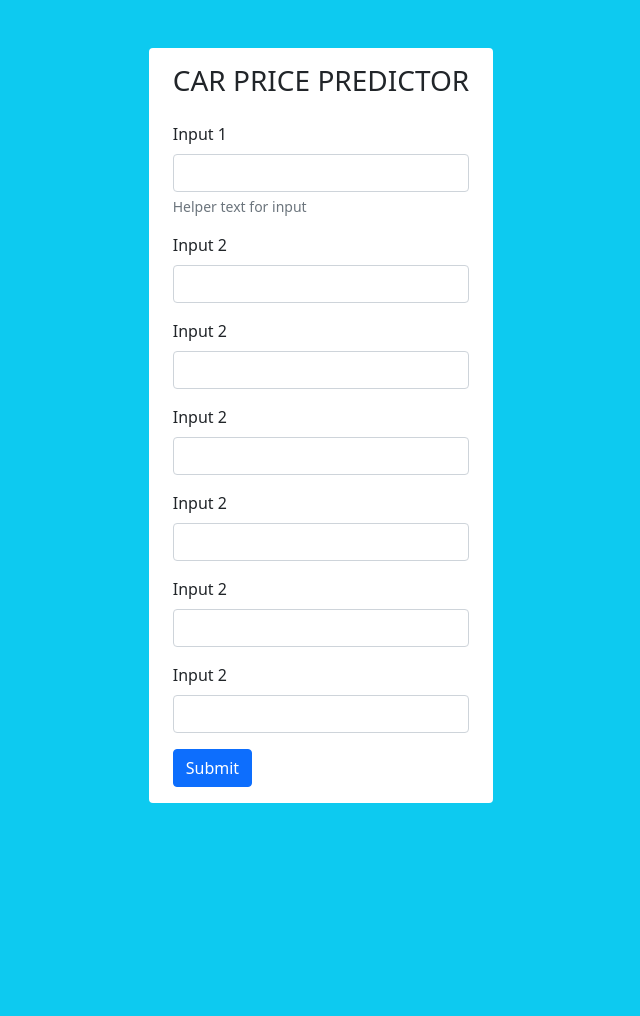
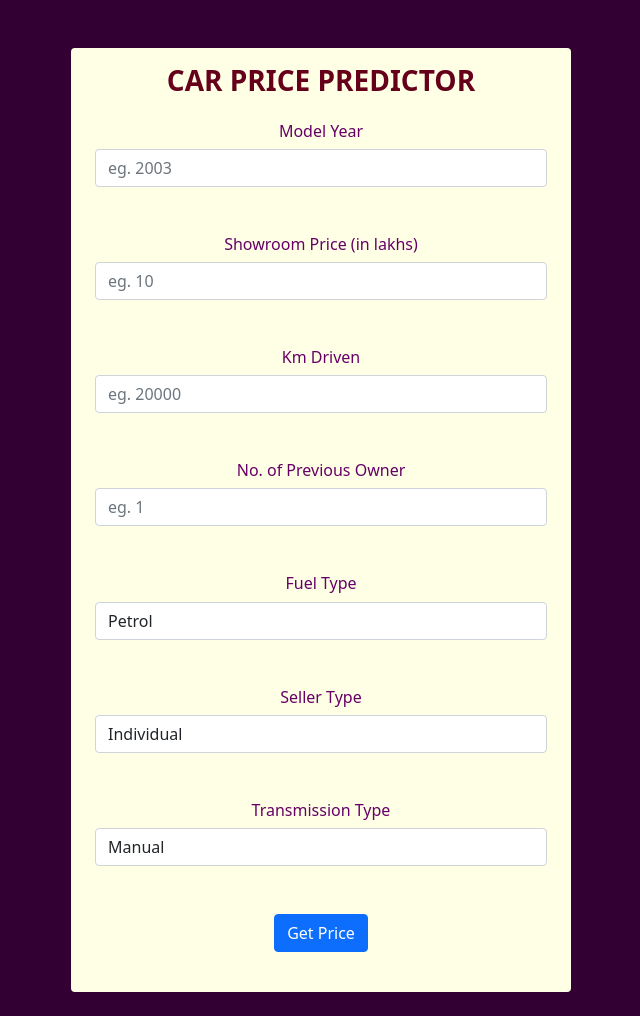
Before and after one commit to dhruv8920/Car-Price-Predictor, a Flask app: template Template/index.html in a window 1280 px wide. Shown: the whole page, without its empty margins (319-959 px from the left). Before the commit the page ends 803 px from the top, so only its background shows below. Run offline with Flask 2, Linux system fonts and the light colour scheme; the template is opened without the code that fills it, so the values that code supplies are empty; parts of the project's set-up code (start-up, migrations or seed data) failed here and were passed over.

Commit message:
Update index.html

```diff
--- a/Template/index.html
+++ b/Template/index.html
@@ -11,48 +11,83 @@
 			crossorigin="anonymous"
 		/>
 	</head>
-  <body class="bg-info d-flex align-items-center justify-content-center">
+	<body class="d-flex align-items-center justify-content-center flex-column">
 		<form
-      class="g-3 bg-white px-4 py-3 rounded-2 mt-5"
+			class="g-3 px-4 py-3 rounded-2 mt-5 mb-3"
 			onsubmit="onSubmitClick(event)"
+			action="{{ url_for('predict')}}"
+			method="POST"
+			align="center"
 		>
 			<h3 class="text-uppercase mb-4">car price predictor</h3>
-      <div class="mb-3">
-        <label for="input1" class="form-label"> Input 1 </label>
-        <input type="" class="form-control" id="input1" required />
-        <div id="input1" class="form-text">Helper text for input</div>
-      </div>
-      <div class="mb-3">
-        <label for="input2" class="form-label">Input 2</label>
-        <input type="" class="form-control" id="input2" required />
-      </div>
-      <div class="mb-3">
-        <label for="input3" class="form-label">Input 2</label>
-        <input type="" class="form-control" id="input3" required />
-      </div>
-      <div class="mb-3">
-        <label for="input4" class="form-label">Input 2</label>
-        <input type="" class="form-control" id="input4" required />
-      </div>
-      <div class="mb-3">
-        <label for="input5" class="form-label">Input 2</label>
-        <input type="" class="form-control" id="input5" required />
-      </div>
-      <div class="mb-3">
-        <label for="input6" class="form-label">Input 2</label>
-        <input type="" class="form-control" id="input6" required />
-      </div>
-      <div class="mb-3">
-        <label for="input7" class="form-label">Input 2</label>
-        <input type="" class="form-control" id="input7" required />
-      </div>
-      <button type="submit" class="btn btn-primary">Submit</button>
+			<h6>Model Year</h6>
+			<input type="text" class="form-control" name="Year" placeholder="eg. 2003" required />
+			<br /><br />
+
+			<h6>Showroom Price (in lakhs)</h6>
+			<input type="text" class="form-control" name="Present_Price" placeholder="eg. 10" required />
+			<br /><br />
+
+			<h6>Km Driven</h6>
+			<input type="text" class="form-control" name="Kms_Driven" placeholder="eg. 20000" required />
+			<br /><br />
+
+			<h6>No. of Previous Owner</h6>
+			<input type="text" class="form-control" name="Owner" placeholder="eg. 1" required />
+			<br /><br />
+
+			<h6>Fuel Type</h6>
+			<select class="form-control" name="Fuel_Type_Petrol" required>
+				<option value="petrol">Petrol</option>
+				<option value="Diesel">Diesel</option>
+				<option value="CNG">CNG</option>
+			</select>
+			<br /><br />
+
+			<h6>Seller Type</h6>
+			<select class="form-control" name="Seller_Type_Individual" required>
+				<option value="Individual">Individual</option>
+				<option value="Dealer">Dealer</option>
+			</select>
+
+			<br /><br />
+
+			<h6>Transmission Type</h6>
+			<select class="form-control" name="Transmission_Manual" required>
+				<option value="Manual">Manual</option>
+				<option value="Automatic">Automatic</option>
+			</select>
+			<br /><br />
+
+			<button type="submit" class="btn btn-primary">Get Price</button>
+
+			<br /><br />
 		</form>
-    <script
-      src="https://cdn.jsdelivr.net/npm/bootstrap@5.0.1/dist/js/bootstrap.bundle.min.js"
-      integrity="sha384-gtEjrD/SeCtmISkJkNUaaKMoLD0//ElJ19smozuHV6z3Iehds+3Ulb9Bn9Plx0x4"
-      crossorigin="anonymous"
-    ></script>
-    <script src="script.js"></script>
+
+		<h3 style="color: #ff6666">{{message}}</h3>
+
+
+	<style>
+
+	     h6{
+	     color: #660066;
+	     }
+
+	     h3{
+	     color: #66001a;
+	     font-weight: bold;
+	     }
+
+	     body{
+	     background-color: #330033;
+	     }
+
+	     form{
+	     width: 500px;
+	     background-color: #ffffe6;
+	     }
+
+     </style>
 	</body>
+
 </html>
```
Lines whose indentation alone changed are shown as unchanged.
